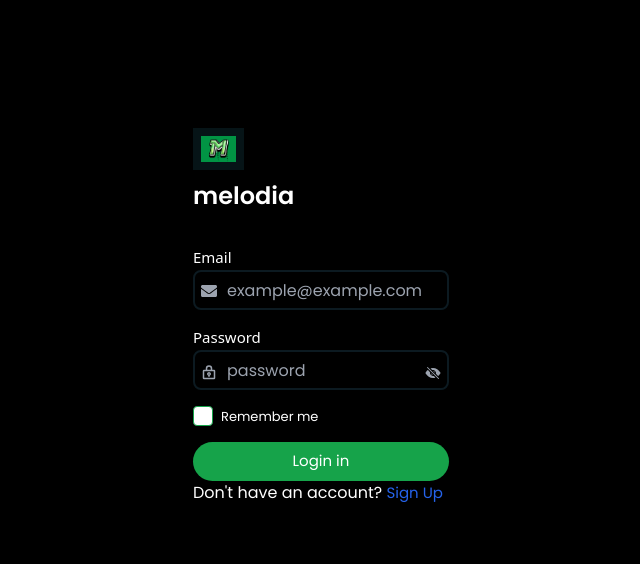
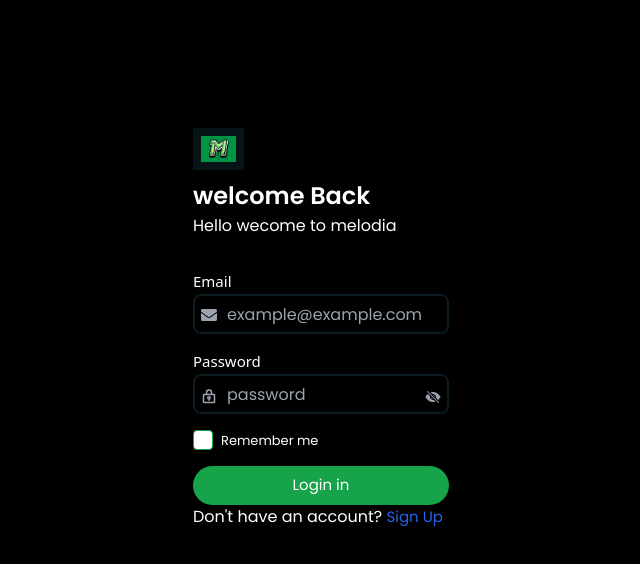
Before and after one commit to skido600/melodia, a React (Vite) app: page /login in a window 1280 px wide. Shown: the top 564 px of the page, without its empty margins (319-959 px from the left). Built offline with nearby package versions, Linux system fonts and the light colour scheme.

Commit message:
first commit

```diff
--- a/src/components/Auth/Login.jsx
+++ b/src/components/Auth/Login.jsx
@@ -75,8 +75,12 @@ function Login() {
       <section className="w-[80%] md:w-[32%] lg:w-[20%] mt-[8rem] m-auto">
         <main className="text-white">
           <img src={png} className="w-[20%] p-2 mb-2 bg-[#061417]" alt="logo" />
-          <h1 className="text-white text-[1.5rem] font-semibold">melodia</h1>
-
+          <h1 className="text-white text-[1.5rem] font-semibold">
+            welcome Back
+          </h1>
+          <div>
+            <p>Hello wecome to melodia</p>
+          </div>
           <form onSubmit={handleSubmit} className="mt-8">
             <div>
               <label className="font-sans text-[15px]" htmlFor="email">
--- a/src/components/Auth/Signin.jsx
+++ b/src/components/Auth/Signin.jsx
@@ -75,8 +75,8 @@ function Signin() {
 
   return (
     <>
-      <main className="bg-black min-h-screen flex justify-center items-center">
-        <section className="w-[80%] h-[80vh] md:w-[32%] lg:w-[20%] mt-[4rem] m-auto">
+      <main className="bg-black  flex justify-center items-center">
+        <section className="w-[80%] h-screen md:w-[32%] lg:w-[20%] mt-[4rem] m-auto">
           <main className="text-white">
             <img
               src={logo}
@@ -90,7 +90,7 @@ function Signin() {
               <p className="mt-2">Play your favorite songs</p>
             </div>
 
-            <form onSubmit={handleSubmit} className="mt-8">
+            <form onSubmit={handleSubmit} className="relative mt-8 z-0">
               <div>
                 <label className="font-sans text-[15px]" htmlFor="nickname">
                   Nickname
--- a/src/components/Loader/HomesL.jsx
+++ b/src/components/Loader/HomesL.jsx
@@ -5,7 +5,7 @@ import { Link } from "react-router-dom";
 function HomesL() {
   return (
     <>
-      <main className="bg-black h-screen">
+      <main className="bg-black ">
         <section className="flex w-[80%] md:w-[32%] lg:w-[20%] m-auto justify-center items-center h-[100vh]">
           <main className="h-full flex flex-col justify-between items-center">
             {/* Centered logo */}
```
